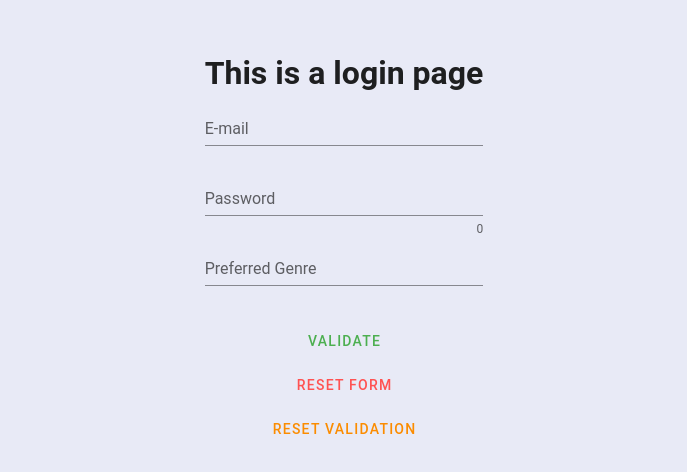
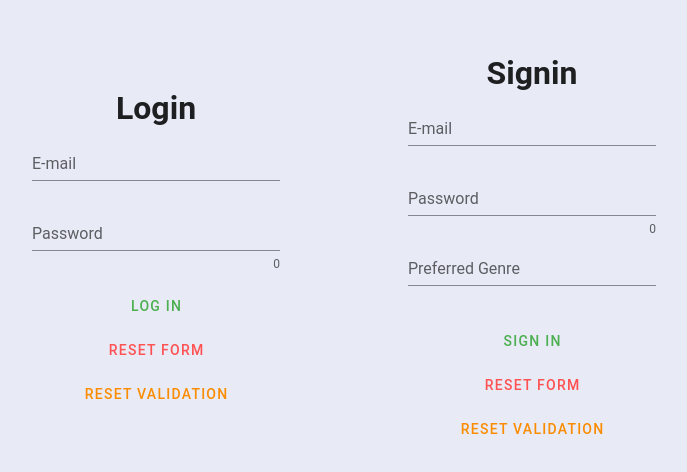
Before and after one commit to enricokokot/songpop-balkans-frontend, a Vue app: page /login in a window 1280 px wide. Shown: the part 144-616 px from the top of the page, without its empty margins (296-983 px from the left). Built offline with nearby package versions, Linux system fonts and the light colour scheme; the HTML template or start-up script is replaced by a standard one.

Commit message:
Introduce sign in form to login page

```diff
--- /dev/null
+++ b/src/components/LoginForm.vue
@@ -0,0 +1,91 @@
+<template>
+  <div class="about d-flex flex-column pa-16">
+    <h1 class="text-center">Login</h1>
+    <v-form ref="form" v-model="valid" lazy-validation>
+      <v-text-field
+        v-model="email"
+        :rules="[rules.required]"
+        label="E-mail"
+        required
+      ></v-text-field>
+
+      <v-text-field
+        v-model="password"
+        :append-icon="show ? 'mdi-eye' : 'mdi-eye-off'"
+        :rules="[rules.required, rules.min]"
+        :type="show ? 'text' : 'password'"
+        label="Password"
+        hint="At least 8 characters"
+        counter
+        @click:append="show = !show"
+      ></v-text-field>
+
+      <v-container class="d-flex flex-column justify-start">
+        <v-btn
+          :disabled="!valid"
+          color="transparent"
+          class="success--text ma-1"
+          :elevation="0"
+          @click="validate"
+        >
+          Log in
+        </v-btn>
+
+        <v-btn
+          color="transparent"
+          class="error--text ma-1"
+          :elevation="0"
+          @click="reset"
+        >
+          Reset Form
+        </v-btn>
+
+        <v-btn
+          color="transparent"
+          class="warning--text ma-1"
+          :elevation="0"
+          @click="resetValidation"
+        >
+          Reset Validation
+        </v-btn>
+      </v-container>
+    </v-form>
+  </div>
+</template>
+
+<script>
+export default {
+  data: () => ({
+    show: false,
+    valid: true,
+    email: "",
+    emailRules: [
+      (v) => !!v || "E-mail is required",
+      (v) => /.+@.+\..+/.test(v) || "E-mail must be valid",
+    ],
+    password: "",
+    passwordRules: [
+      (v) => !!v || "Password is required",
+      (v) =>
+        (v && v.length >= 8) || "Password must be at least 8 characters long",
+    ],
+    rules: {
+      required: (value) => !!value || "Required.",
+      min: (v) => v.length >= 8 || "Min 8 characters",
+      emailMatch: () => `The email and password you entered don't match`,
+    },
+  }),
+
+  methods: {
+    validate() {
+      if (this.$refs.form.validate()) this.$router.push("/about");
+    },
+    reset() {
+      this.$refs.form.reset();
+    },
+    resetValidation() {
+      this.$refs.form.resetValidation();
+    },
+  },
+};
+</script>
--- /dev/null
+++ b/src/components/SigninForm.vue
@@ -0,0 +1,101 @@
+<template>
+  <div class="about d-flex flex-column pa-16">
+    <h1 class="text-center">Signin</h1>
+    <v-form ref="form" v-model="valid" lazy-validation>
+      <v-text-field
+        v-model="email"
+        :rules="[rules.required]"
+        label="E-mail"
+        required
+      ></v-text-field>
+
+      <v-text-field
+        v-model="password"
+        :append-icon="show ? 'mdi-eye' : 'mdi-eye-off'"
+        :rules="[rules.required, rules.min]"
+        :type="show ? 'text' : 'password'"
+        label="Password"
+        hint="At least 8 characters"
+        counter
+        @click:append="show = !show"
+      ></v-text-field>
+
+      <v-select
+        v-model="select"
+        :items="genres"
+        :rules="[rules.required]"
+        label="Preferred Genre"
+        required
+      ></v-select>
+
+      <v-container class="d-flex flex-column justify-start">
+        <v-btn
+          :disabled="!valid"
+          color="transparent"
+          class="success--text ma-1"
+          :elevation="0"
+          @click="validate"
+        >
+          Sign in
+        </v-btn>
+
+        <v-btn
+          color="transparent"
+          class="error--text ma-1"
+          :elevation="0"
+          @click="reset"
+        >
+          Reset Form
+        </v-btn>
+
+        <v-btn
+          color="transparent"
+          class="warning--text ma-1"
+          :elevation="0"
+          @click="resetValidation"
+        >
+          Reset Validation
+        </v-btn>
+      </v-container>
+    </v-form>
+  </div>
+</template>
+
+<script>
+export default {
+  data: () => ({
+    show: false,
+    valid: true,
+    email: "",
+    emailRules: [
+      (v) => !!v || "E-mail is required",
+      (v) => /.+@.+\..+/.test(v) || "E-mail must be valid",
+    ],
+    password: "",
+    passwordRules: [
+      (v) => !!v || "Password is required",
+      (v) =>
+        (v && v.length >= 8) || "Password must be at least 8 characters long",
+    ],
+    select: null,
+    genres: ["Rock", "Pop", "Hip-Hop", "Metal"],
+    rules: {
+      required: (value) => !!value || "Required.",
+      min: (v) => v.length >= 8 || "Min 8 characters",
+      emailMatch: () => `The email and password you entered don't match`,
+    },
+  }),
+
+  methods: {
+    validate() {
+      if (this.$refs.form.validate()) this.$router.push("/about");
+    },
+    reset() {
+      this.$refs.form.reset();
+    },
+    resetValidation() {
+      this.$refs.form.resetValidation();
+    },
+  },
+};
+</script>
--- a/src/views/LoginView.vue
+++ b/src/views/LoginView.vue
@@ -1,103 +1,15 @@
 <template>
+  <!-- keeping fluid just in case i need it in the future -->
   <v-container fill-height fluid class="justify-center">
-    <div class="about d-flex flex-column">
-      <h1>This is a login page</h1>
-      <v-form ref="form" v-model="valid" lazy-validation>
-        <v-text-field
-          v-model="email"
-          :rules="[rules.required]"
-          label="E-mail"
-          required
-        ></v-text-field>
-
-        <v-text-field
-          v-model="password"
-          :append-icon="show ? 'mdi-eye' : 'mdi-eye-off'"
-          :rules="[rules.required, rules.min]"
-          :type="show ? 'text' : 'password'"
-          label="Password"
-          hint="At least 8 characters"
-          counter
-          @click:append="show = !show"
-        ></v-text-field>
-
-        <v-select
-          v-model="select"
-          :items="genres"
-          :rules="[rules.required]"
-          label="Preferred Genre"
-          required
-        ></v-select>
-
-        <v-container class="d-flex flex-column justify-start">
-          <v-btn
-            :disabled="!valid"
-            color="transparent"
-            class="success--text ma-1"
-            :elevation="0"
-            @click="validate"
-          >
-            Validate
-          </v-btn>
-
-          <v-btn
-            color="transparent"
-            class="error--text ma-1"
-            :elevation="0"
-            @click="reset"
-          >
-            Reset Form
-          </v-btn>
-
-          <v-btn
-            color="transparent"
-            class="warning--text ma-1"
-            :elevation="0"
-            @click="resetValidation"
-          >
-            Reset Validation
-          </v-btn>
-        </v-container>
-      </v-form>
-    </div>
+    <LoginForm />
+    <SigninForm />
   </v-container>
 </template>
 
 <script>
+import LoginForm from "@/components/LoginForm.vue";
+import SigninForm from "@/components/SigninForm.vue";
 export default {
-  data: () => ({
-    show: false,
-    valid: true,
-    email: "",
-    emailRules: [
-      (v) => !!v || "E-mail is required",
-      (v) => /.+@.+\..+/.test(v) || "E-mail must be valid",
-    ],
-    password: "",
-    passwordRules: [
-      (v) => !!v || "Password is required",
-      (v) =>
-        (v && v.length >= 8) || "Password must be at least 8 characters long",
-    ],
-    select: null,
-    genres: ["Rock", "Pop", "Hip-Hop", "Metal"],
-    rules: {
-      required: (value) => !!value || "Required.",
-      min: (v) => v.length >= 8 || "Min 8 characters",
-      emailMatch: () => `The email and password you entered don't match`,
-    },
-  }),
-
-  methods: {
-    validate() {
-      if (this.$refs.form.validate()) this.$router.push("/about");
-    },
-    reset() {
-      this.$refs.form.reset();
-    },
-    resetValidation() {
-      this.$refs.form.resetValidation();
-    },
-  },
+  components: { LoginForm, SigninForm },
 };
 </script>
```
